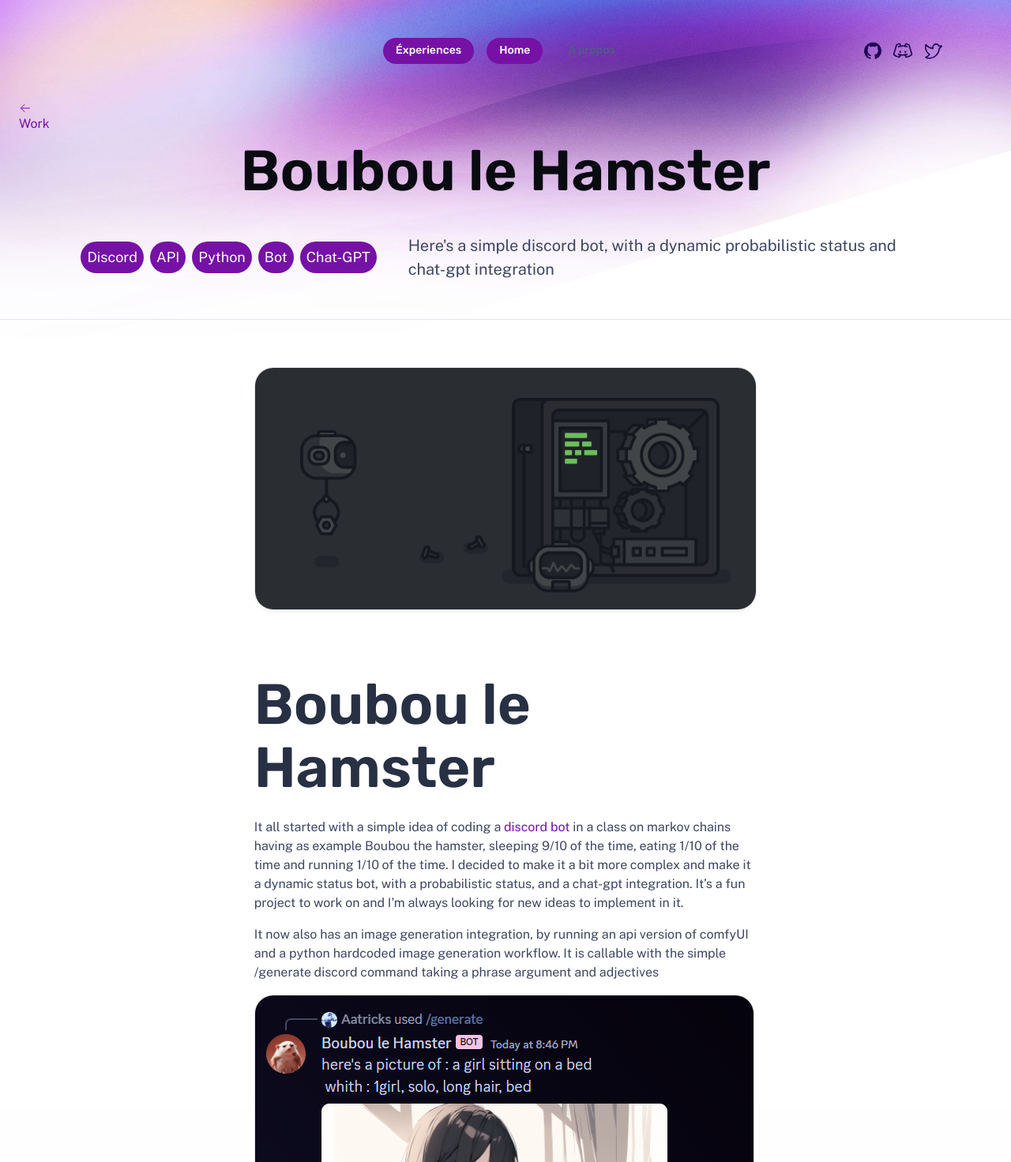
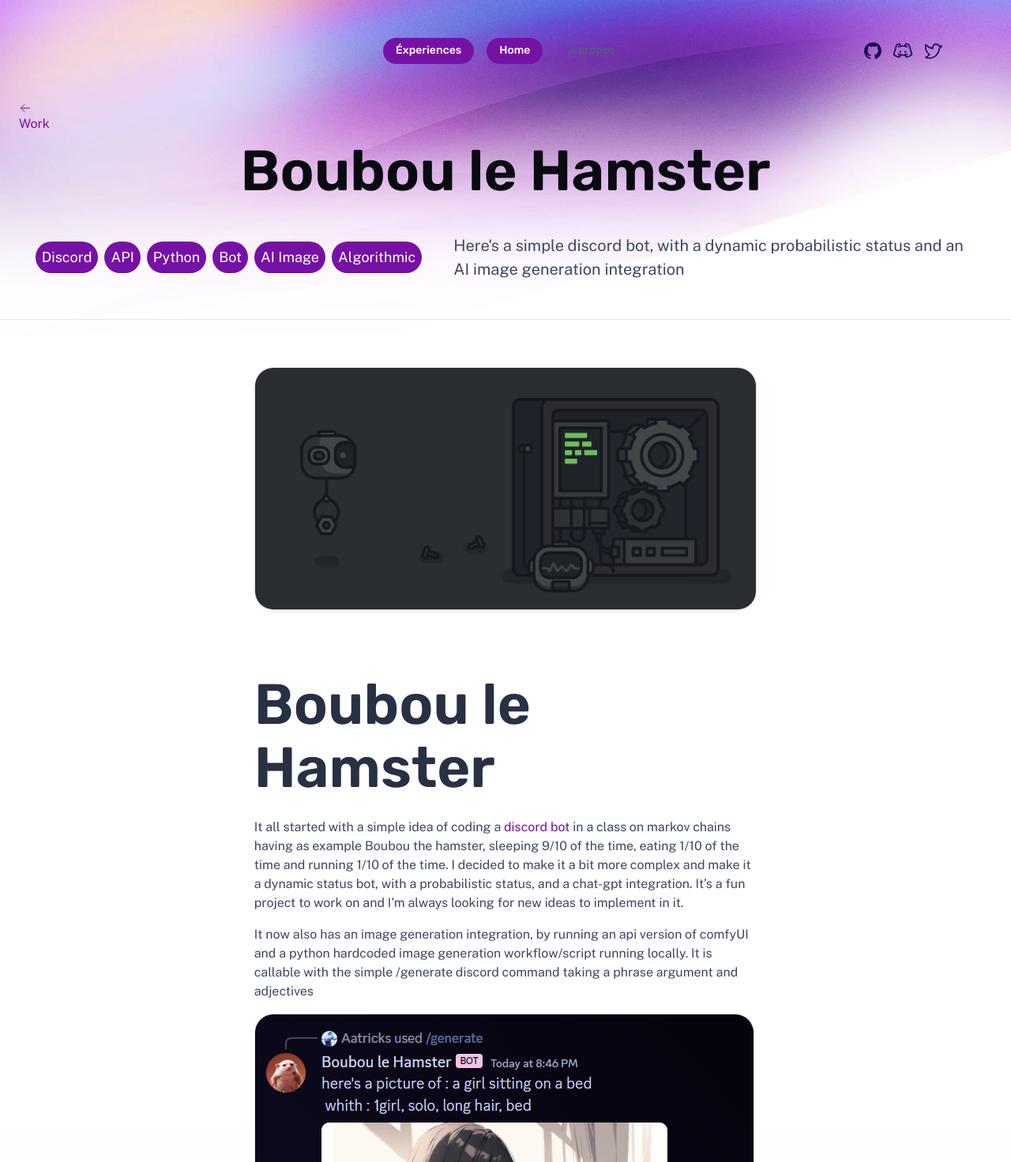
Before and after one commit to Aatrick/Portfolio, an Astro site: page /Portfolio/work/6 in a window 1280 px wide. Shown: the top 1472 px of the page at 79% size. Built offline with nearby package versions, Linux system fonts and the light colour scheme; Astro itself is replaced by a stand-in of ours.

Commit message:
Update 6.md

```diff
--- a/src/content/work/6.md
+++ b/src/content/work/6.md
@@ -4,18 +4,19 @@
 img: /Portfolio/assets/Boubou.webp
 img_alt: Discord developper portal
 description: |
-  Here's a simple discord bot, with a dynamic probabilistic status and chat-gpt integration
+  Here's a simple discord bot, with a dynamic probabilistic status and an AI image generation integration
 tags:
   - Discord
   - API
   - Python
   - Bot
-  - Chat-GPT
+  - AI Image
+  - Algorithmic
 ---
 
 # Boubou le Hamster
 It all started with a simple idea of coding a [discord bot](https://github.com/Aatrick/Boubou) in a class on markov chains having as example Boubou the hamster, sleeping 9/10 of the time, eating 1/10 of the time and running 1/10 of the time. I decided to make it a bit more complex and make it a dynamic status bot, with a probabilistic status, and a chat-gpt integration. It's a fun project to work on and I'm always looking for new ideas to implement in it.
 
-It now also has an image generation integration, by running an api version of comfyUI and a python hardcoded image generation workflow. It is callable with the simple /generate discord command taking a phrase argument and adjectives
+It now also has an image generation integration, by running an api version of comfyUI and a python hardcoded image generation workflow/script running locally. It is callable with the simple /generate discord command taking a phrase argument and adjectives
 
 ![example of discord command](/Portfolio/assets/boubou.png)
```
